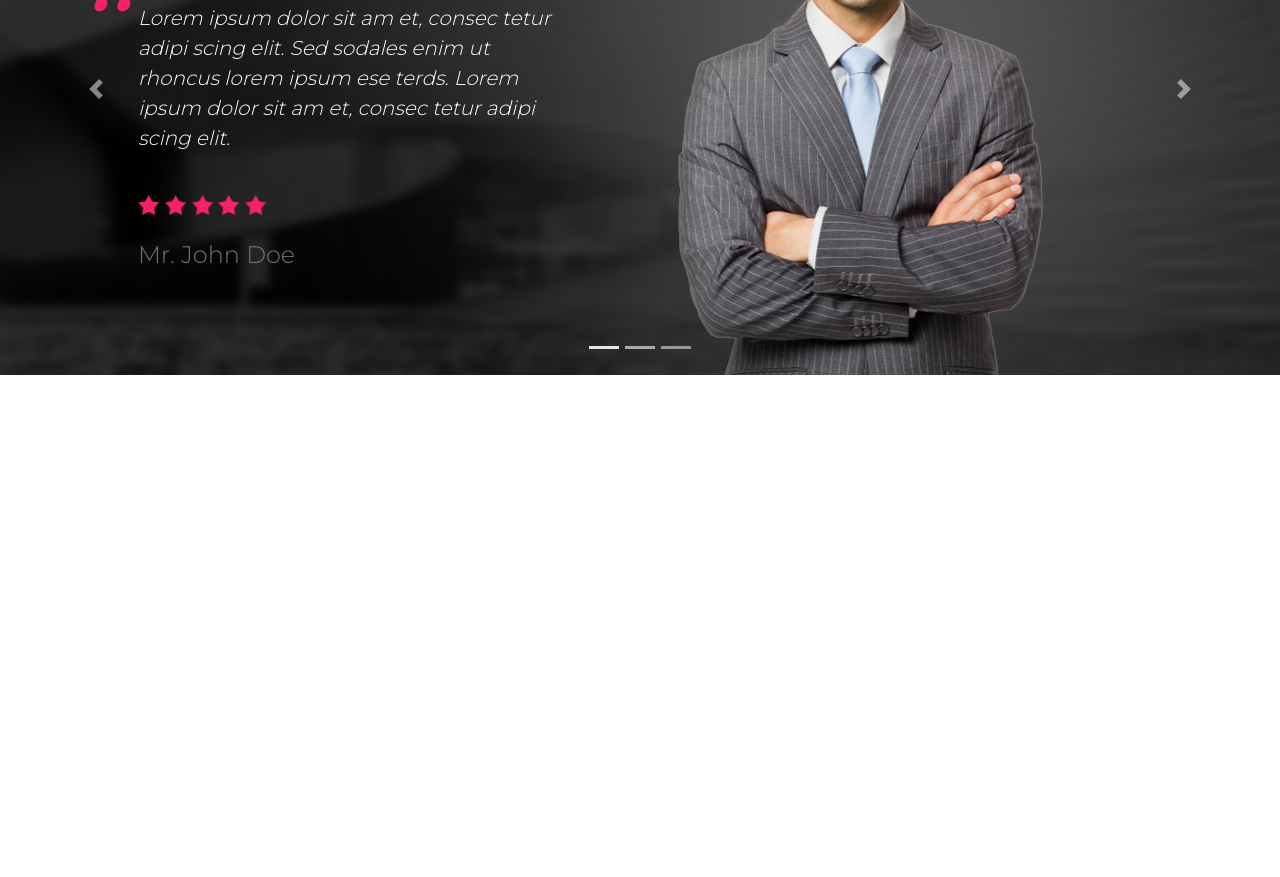
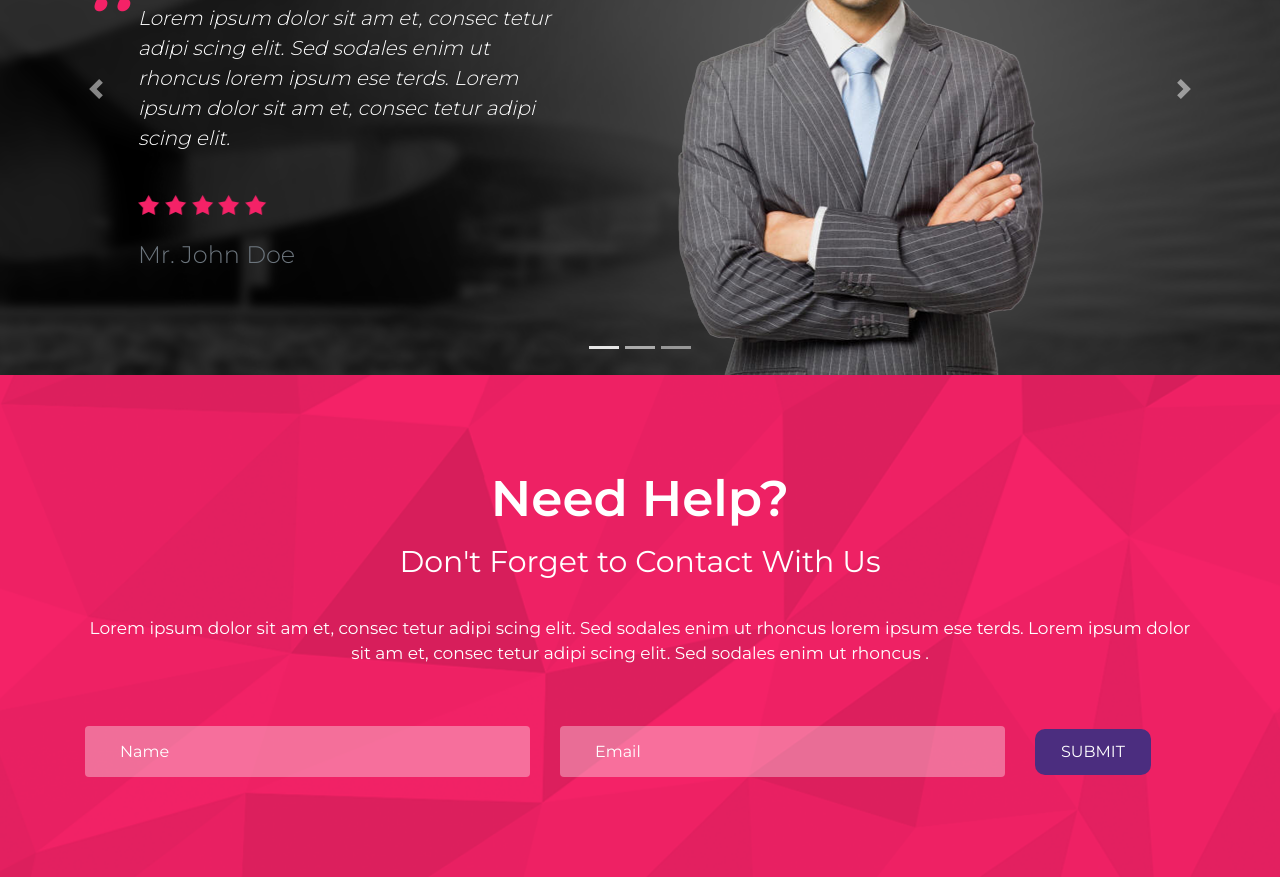
Before and after one commit to inCrafts/BS4_BlueRex, a plain HTML site: page index.html in a window 1280 px wide. Shown: the part 5758-6635 px from the top of the page. Before the commit the page ends 6133 px from the top, so only its background shows below. Drawn offline with nearby package versions, Linux system fonts and the light colour scheme.

Commit message:
Секция Contact

```diff
--- a/css/main.css
+++ b/css/main.css
@@ -539,6 +539,74 @@ header .navbar-toggler {
     display: none;
 }
 
+/*    Contact form section styles    */
+
+.contact {
+    background-image: url('../img/contact-form_bg.png');
+    background-repeat: no-repeat;
+    background-position: center;
+    background-size: cover;
+    color: #ffffff;
+}
+
+.contact h2 {
+    margin-bottom: 15px;
+    line-height: 48px;
+}
+
+.contact h4 {
+    font-size: 30px;
+    line-height: 48px;
+    margin-bottom: 30px;
+}
+
+.contact p {
+    font-size: 17px;
+    line-height: 25px;
+}
+
+.contact form {
+    margin-top: 60px;
+}
+
+.contact .btn-violet {
+    padding: 10px 25px;
+    background-color: #4b2d7f;
+}
+
+.contact .btn-shadow:hover {
+    background-color: #3a2362;
+    -webkit-box-shadow: 0 7px 0 #a57ee9;
+    -moz-box-shadow: 0 7px 0 #a57ee9;
+    box-shadow: 0 7px 0 #a57ee9;
+}
+
+.contact .form-control {
+    height: 51px;
+    padding-left: 35px;
+    padding-right: 35px;
+    border: none;
+    outline: none;
+    background-color: rgba(255, 255, 255, .35);
+    color: #ffffff;
+}
+
+.contact .form-control::placeholder {
+    color: #ffffff;
+}
+
+.contact .form-control:focus {
+    -webkit-box-shadow: 0 0 0 0 .2rem rgba(255, 255, 255, .25);
+    -moz-box-shadow: 0 0 0 0 .2rem rgba(255, 255, 255, .25);
+    box-shadow: 0 0 0 0 .2rem rgba(255, 255, 255, .25);
+}
+
+
+
+
+
+
+
 
 
 
@@ -681,8 +749,9 @@ header .navbar-toggler {
         font-size: 12px;
     }
 
-
-
+    .contact .form-control:first-of-type {
+        margin-bottom: 20px;
+    }
     }
 
 @media only screen and (max-width : 680px) {
--- a/index.html
+++ b/index.html
@@ -490,6 +490,33 @@
         </div>
     </section><!-- /.testimonials -->
 
+    <section class="contact text-center">
+        <div class="container">
+            <div class="row">
+                <div class="col-md-12">
+                    <h2>Need Help?</h2>
+                    <h4>Don't Forget to Contact With Us</h4>
+                    <p>Lorem ipsum dolor sit am et, consec tetur adipi scing elit. Sed sodales enim ut rhoncus lorem ipsum ese terds. Lorem ipsum dolor sit am et, consec tetur adipi scing elit. Sed sodales enim ut rhoncus . </p>
+                    <form class="text-left">
+                        <div class="row">
+                            <div class="col-md-5">
+                                <input type="text" class="form-control" placeholder="Name">
+                            </div><!-- /.col-md-5 -->
+
+                            <div class="col-md-5">
+                                <input type="email" class="form-control" placeholder="Email">
+                            </div><!-- /.col-md-5 -->
+
+                            <div class="col-md-2">
+                                <button class="btn btn-violet btn-shadow" type="submit">Submit</button>
+                            </div><!-- /.col-md-2 -->
+                        </div>
+                    </form>
+                </div><!-- /.col-md-12 -->
+            </div><!-- /.row -->
+        </div><!-- /.container -->
+    </section><!-- /.contact -->
+
 
 <script src="https://code.jquery.com/jquery-3.4.1.slim.min.js"></script>
 <script src="https://cdn.jsdelivr.net/npm/popper.js@1.16.0/dist/umd/popper.min.js"></script>
```
Also changed, not shown: img/contact-form_bg.png (added).
